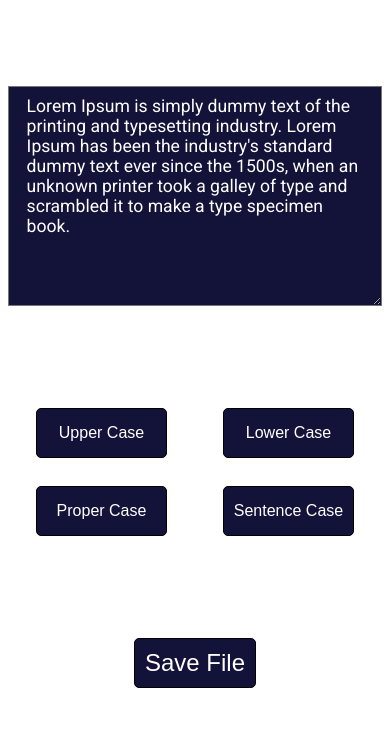
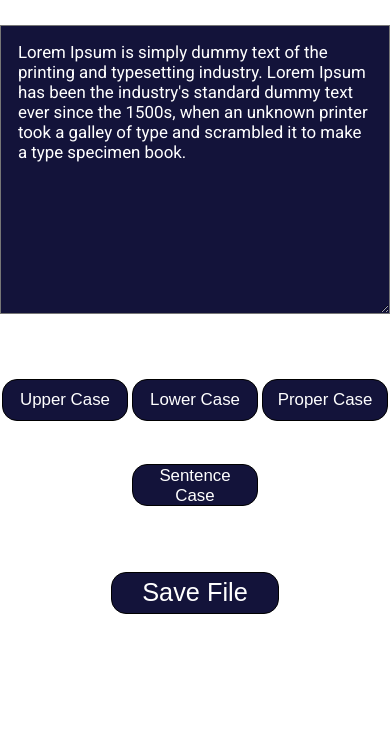
Before and after one commit to zetaleo/elements, a website: page case-converter/index.html in a window 390 px wide. Shown: the part 113-860 px from the top of the page. Drawn offline with Linux system fonts and the light colour scheme.

Commit message:
Update main.css

```diff
--- a/case-converter/main.css
+++ b/case-converter/main.css
@@ -1,3 +1,9 @@
+html,
+body {
+  margin: 0;
+  padding: 0;
+}
+
 body {
   font-family: "Roboto", sans-serif;
 }
@@ -12,72 +18,68 @@ body {
 .title {
   display: flex;
   align-self: center;
+  font-size: 4vh;
   margin: 0;
 }
 
 textarea {
   font-family: "Roboto", sans-serif;
   display: flex;
-  min-height: 200px;
+  min-height: 30vh;
   background: #13133a;
   color: #fff;
-  font-size: 1.2em;
-  padding: 0.5em 1em;
-  min-width: fit-content;
+  font-size: 2vh;
+  padding: 1em 1em;
 }
 
 .dashboard {
+  height: 15vh;
   display: flex;
   flex-direction: row;
-  justify-content: space-between;
+  flex-wrap: wrap;
+  justify-content: space-around;
   align-content: space-between;
 }
 button {
   border: 1px solid #000;
   background-color: #13133a;
-  font-size: 1.1em;
-  border-radius: 5px;
+  font-size: 2vh;
+  border-radius: 15px;
   color: #fff;
-  height: 50px;
+  height: 5vh;
+  width: 15vh;
   vertical-align: middle;
 }
 #save-text-file {
-  font-size: 1.5em;
+  font-size: 3vh;
   align-self: center;
-  padding: 5px 10px;
+  min-width: 20vh;
 }
-@media screen and (max-width: 500px) {
-  .dashboard {
-    height: 8em;
-    flex-wrap: wrap;
-    justify-content: space-around;
-  }
-  #upper-case,
-  #lower-case,
-  #proper-case,
-  #sentence-case {
+@media screen and (min-width: 400px) {
+  button {
     width: 35%;
   }
 }
-@media screen and (max-width: 400px) {
-  textarea {
-    font-size: 1.1em;
-  }
-  #upper-case,
-  #lower-case,
-  #proper-case,
-  #sentence-case {
-    font-size: 1em;
-  }
 
+@media screen and (min-width: 70vh) {
   .container {
-    height: 100vh;
-  }
-}
-@media screen and (min-width: 700px) {
-  .container {
-    width: 700px;
+    width: 80%;
     margin-left: auto;
     margin-right: auto;
   }
+  .dashboard {
+    justify-content: space-between;
+  }
+
+  button {
+    width: 20%;
+  }
+
+  textarea {
+    font-size: 3vh;
+  }
+  button {
+    font-size: 2.5vh;
+    height: 6.5vh;
+  }
 }
```
